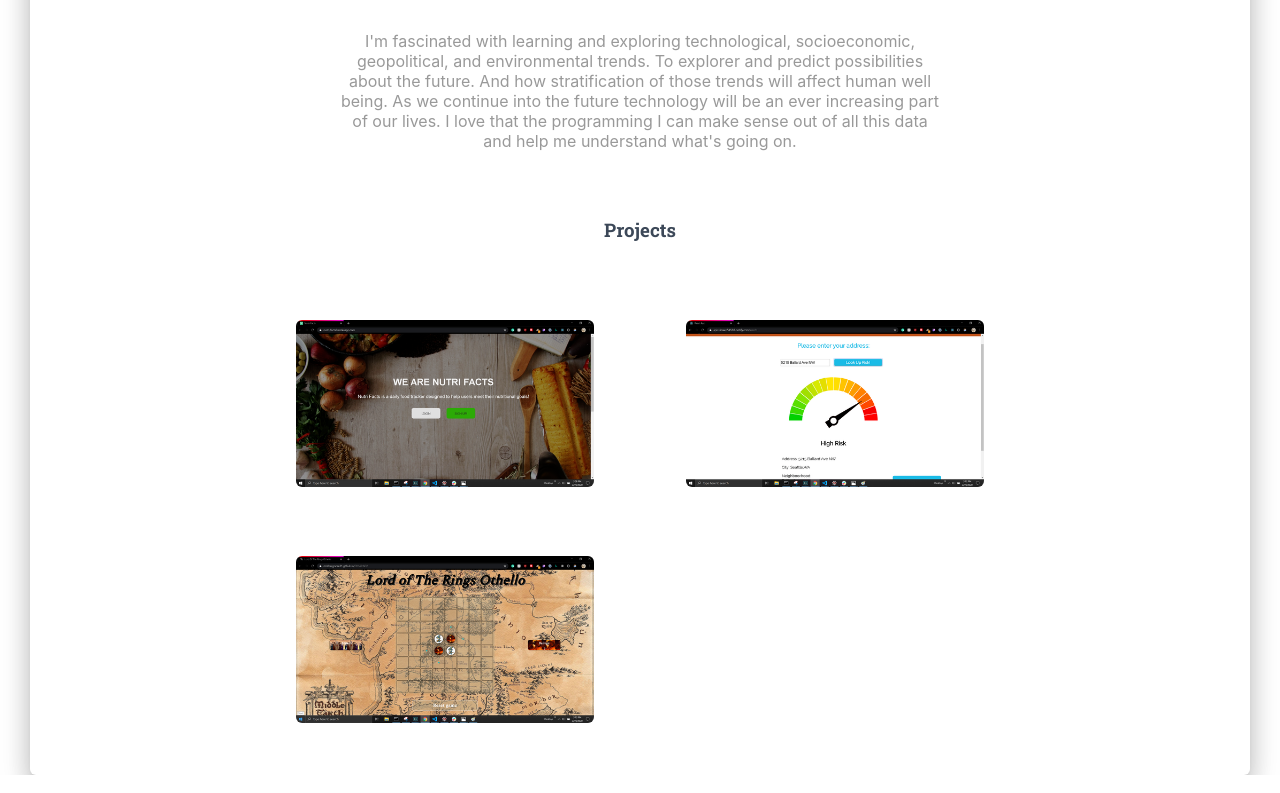
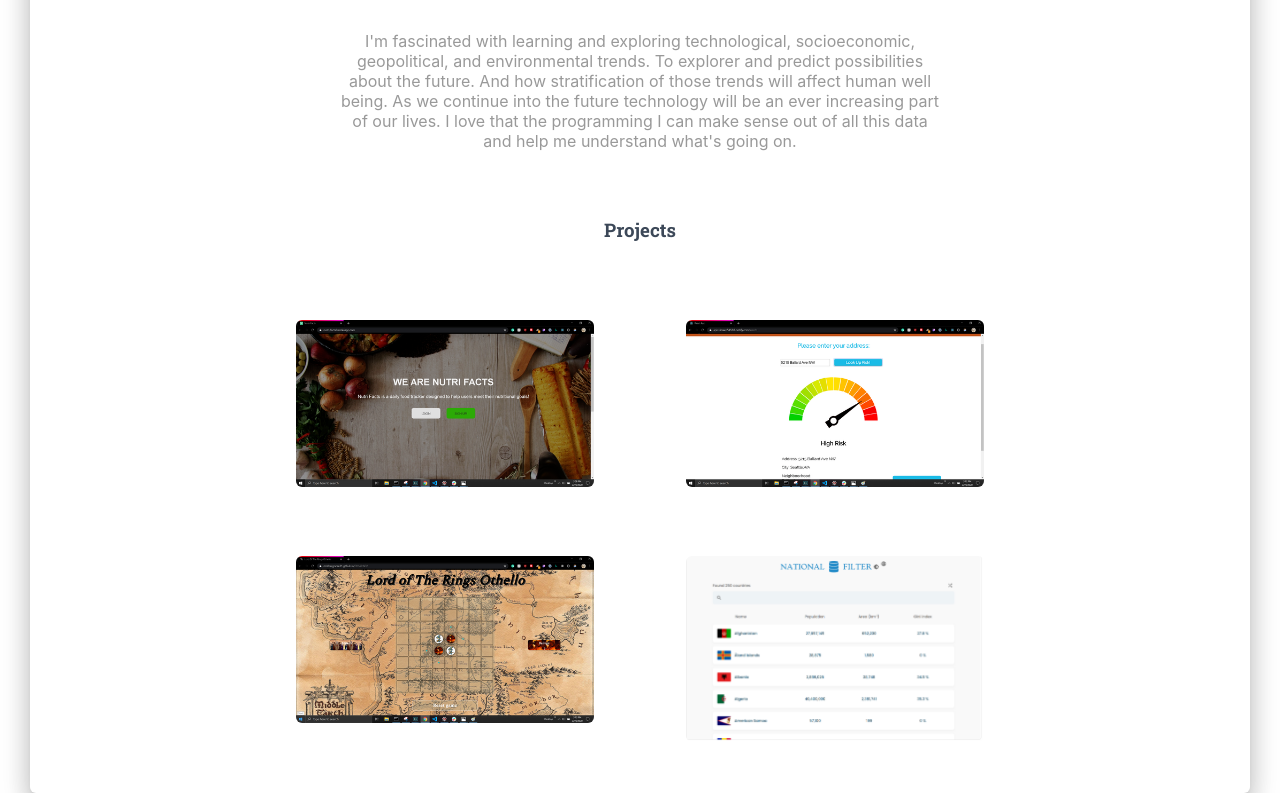
Before and after one commit to Mothergoose31/Porfoliov3.0, a React (Create React App) app: page / in a window 1280 px wide. Shown: the part 920-1713 px from the top of the page. Built offline with nearby package versions, Linux system fonts and the light colour scheme.

Commit message:
new porject added

```diff
--- a/src/App.jsx
+++ b/src/App.jsx
@@ -24,6 +24,7 @@ import styles from '../src/styles/profilePageStyle.jsx'
 import LordOfRingsOthello from '../src/images/lordofringsothelloResize.png'
 import Nutrifacts from '../src/images/nutri-factsResize.png'
 import SafeHouse from  '../src/images/safe-houseResize.png'
+import Nfilter from '../src/images/nFilter.PNG'
 
 
 
@@ -152,7 +153,7 @@ function App(props) {
             </GridItem>
             <GridItem xs={12} sm={12} md={4}>
               <Tooltip
-              title=" Check Earthquake Safety for houses in the Seattle Area">
+              title="Safe-House">
                 <Button
                   color="transparent"
                   href="https://epic-shaw-f54583.netlify.com/"
@@ -164,8 +165,23 @@ function App(props) {
                   />
                 </Button>
               </Tooltip>
+              <Tooltip
+              title="National-Filter">
+                <Button
+                  color="transparent"
+                  href="https://national-filter.vercel.app/"
+                  target="_blank">
+                  <img
+                    alt="Safe House, an app to check houses that are at risk of collapse in the seattle area"
+                    src={Nfilter}
+                    className={navImageClasses}
+                  />
+                </Button>
+              </Tooltip>
 
             </GridItem>
+
+
           </GridContainer>
         </div>
 
```
Also changed, not shown: src/images/nFilter.PNG (added).
